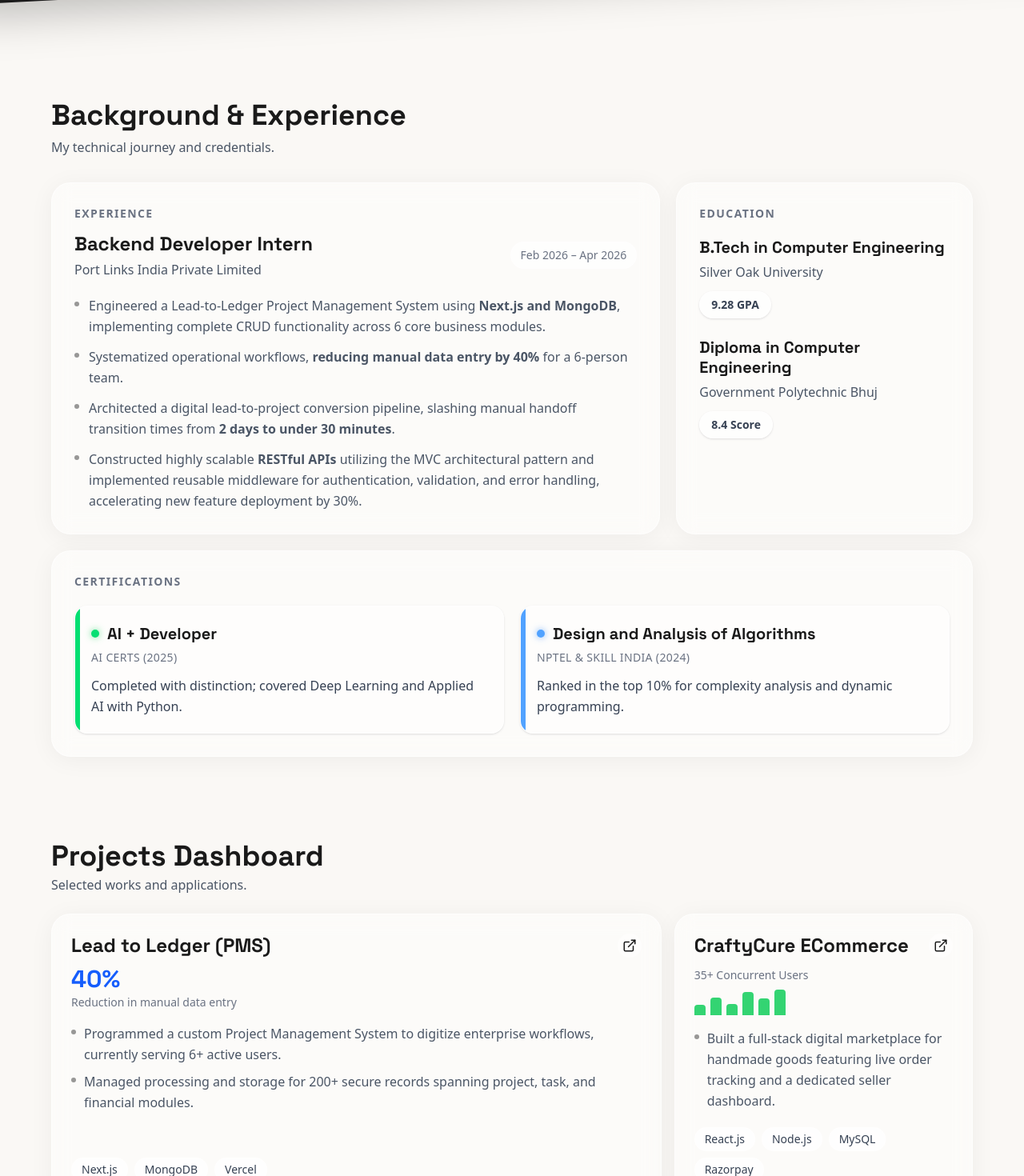
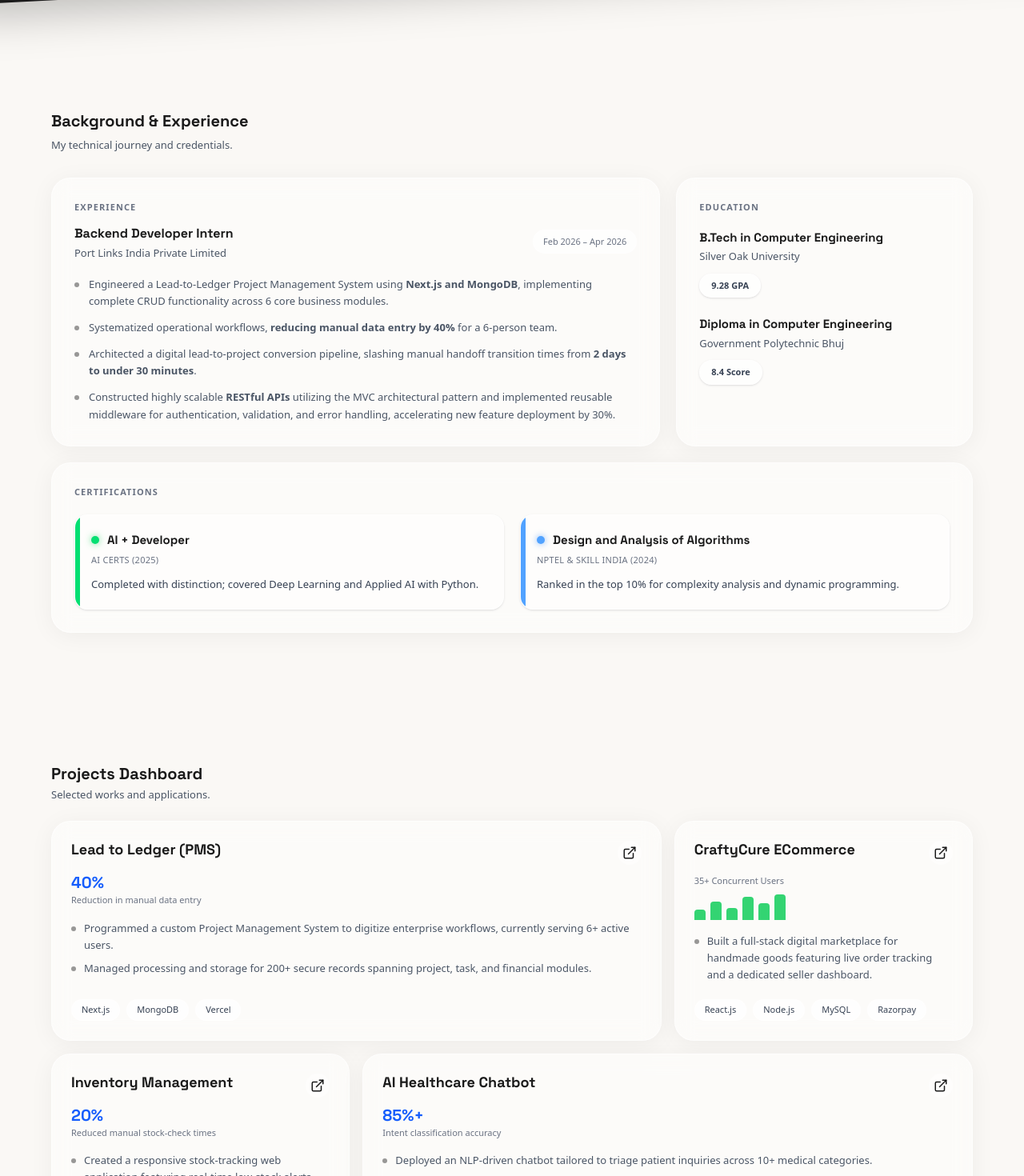
Before and after one commit to MONIL555/Portfolio, a Next.js app: page / in a window 1280 px wide. Shown: the part 1040-2510 px from the top of the page at 80% size. Built offline with nearby package versions, Linux system fonts and the light colour scheme.

Commit message:
fix: responsiveness

```diff
--- a/src/components/BentoGrid.jsx
+++ b/src/components/BentoGrid.jsx
@@ -4,8 +4,8 @@ export default function BentoGrid() {
   return (
     <section id="experience" className="min-h-screen flex flex-col justify-center pt-20 pb-10 px-8 md:px-16 max-w-7xl mx-auto w-full">
       <div className="mb-8 mt-12 md:mt-0">
-        <h2 className="text-3xl md:text-4xl font-bold font-[family-name:var(--font-space-grotesk)] mb-2">Background & Experience</h2>
-        <p className="text-gray-600 text-[15px] md:text-base">My technical journey and credentials.</p>
+        <h2 className="text-lg md:text-xl font-bold font-[family-name:var(--font-space-grotesk)] mb-2">Background & Experience</h2>
+        <p className="text-gray-600 text-xs md:text-[13px]">My technical journey and credentials.</p>
       </div>
 
       <div className="grid grid-cols-1 md:grid-cols-3 gap-5 auto-rows-[minmax(200px,auto)]">
@@ -13,16 +13,16 @@ export default function BentoGrid() {
         {/* Experience Card */}
         <div className="glass-panel rounded-3xl p-7 md:col-span-2 flex flex-col justify-between group hover:bg-white/50 transition-colors shadow-sm">
           <div>
-            <p className="text-[13px] md:text-sm font-semibold tracking-widest text-gray-500 mb-3">EXPERIENCE</p>
+            <p className="text-[10px] md:text-[11px] font-semibold tracking-widest text-gray-500 mb-3">EXPERIENCE</p>
             <div className="flex flex-col md:flex-row md:items-center justify-between mb-5">
               <div>
-                <h3 className="text-xl md:text-2xl font-bold font-[family-name:var(--font-space-grotesk)] mb-1">Backend Developer Intern</h3>
-                <p className="text-[15px] md:text-base text-gray-600 font-medium">Port Links India Private Limited</p>
+                <h3 className="text-[15px] md:text-base font-bold font-[family-name:var(--font-space-grotesk)] mb-1">Backend Developer Intern</h3>
+                <p className="text-xs md:text-[13px] text-gray-600 font-medium">Port Links India Private Limited</p>
               </div>
-              <p className="text-[13px] md:text-sm font-medium text-gray-500 bg-white/60 px-3 py-1.5 rounded-full w-max mt-2 md:mt-0 border border-white/40">Feb 2026 – Apr 2026</p>
+              <p className="text-[10px] md:text-[11px] font-medium text-gray-500 bg-white/60 px-3 py-1.5 rounded-full w-max mt-2 md:mt-0 border border-white/40">Feb 2026 – Apr 2026</p>
             </div>
           </div>
-          <ul className="space-y-3 text-gray-600 text-[15px] md:text-base leading-relaxed mt-auto">
+          <ul className="space-y-3 text-gray-600 text-xs md:text-[13px] leading-relaxed mt-auto">
             <li className="flex items-start gap-3">
               <span className="w-1.5 h-1.5 rounded-full bg-black/40 mt-2 flex-shrink-0"></span>
               <span>Engineered a Lead-to-Ledger Project Management System using <strong>Next.js and MongoDB</strong>, implementing complete CRUD functionality across 6 core business modules.</span>
@@ -45,20 +45,20 @@ export default function BentoGrid() {
         {/* Education Card */}
         <div className="glass-panel rounded-3xl p-7 md:col-span-1 flex flex-col justify-between group hover:bg-white/50 transition-colors shadow-sm">
           <div>
-            <p className="text-[13px] md:text-sm font-semibold tracking-widest text-gray-500 mb-5">EDUCATION</p>
+            <p className="text-[10px] md:text-[11px] font-semibold tracking-widest text-gray-500 mb-5">EDUCATION</p>
 
             <div className="mb-6">
-              <h3 className="text-lg md:text-xl font-bold font-[family-name:var(--font-space-grotesk)] mb-1.5 leading-tight">B.Tech in Computer Engineering</h3>
-              <p className="text-[15px] md:text-base text-gray-600 mb-3 font-medium">Silver Oak University</p>
-              <div className="inline-flex items-center w-max px-3.5 py-1.5 bg-white/60 border border-white/40 rounded-full text-[13px] md:text-sm font-semibold shadow-sm text-gray-700">
+              <h3 className="text-sm md:text-[15px] font-bold font-[family-name:var(--font-space-grotesk)] mb-1.5 leading-tight">B.Tech in Computer Engineering</h3>
+              <p className="text-xs md:text-[13px] text-gray-600 mb-3 font-medium">Silver Oak University</p>
+              <div className="inline-flex items-center w-max px-3.5 py-1.5 bg-white/60 border border-white/40 rounded-full text-[10px] md:text-[11px] font-semibold shadow-sm text-gray-700">
                 9.28 GPA
               </div>
             </div>
 
             <div>
-              <h3 className="text-lg md:text-xl font-bold font-[family-name:var(--font-space-grotesk)] mb-1.5 leading-tight">Diploma in Computer Engineering</h3>
-              <p className="text-[15px] md:text-base text-gray-600 mb-3 font-medium">Government Polytechnic Bhuj</p>
-              <div className="inline-flex items-center w-max px-3.5 py-1.5 bg-white/60 border border-white/40 rounded-full text-[13px] md:text-sm font-semibold shadow-sm text-gray-700">
+              <h3 className="text-sm md:text-[15px] font-bold font-[family-name:var(--font-space-grotesk)] mb-1.5 leading-tight">Diploma in Computer Engineering</h3>
+              <p className="text-xs md:text-[13px] text-gray-600 mb-3 font-medium">Government Polytechnic Bhuj</p>
+              <div className="inline-flex items-center w-max px-3.5 py-1.5 bg-white/60 border border-white/40 rounded-full text-[10px] md:text-[11px] font-semibold shadow-sm text-gray-700">
                 8.4 Score
               </div>
             </div>
@@ -67,27 +67,27 @@ export default function BentoGrid() {
 
         {/* Certifications Card */}
         <div className="glass-panel rounded-3xl p-7 md:col-span-3 flex flex-col justify-center group hover:bg-white/50 transition-colors shadow-sm">
-          <p className="text-[13px] md:text-sm font-semibold tracking-widest text-gray-500 mb-5">CERTIFICATIONS</p>
+          <p className="text-[10px] md:text-[11px] font-semibold tracking-widest text-gray-500 mb-5">CERTIFICATIONS</p>
 
           <div className="grid grid-cols-1 md:grid-cols-2 gap-5">
             <div className="p-5 rounded-2xl bg-white/40 border border-white/60 relative overflow-hidden group-hover:bg-white/60 transition-all shadow-sm">
               <div className="absolute top-0 left-0 w-1.5 h-full bg-green-400"></div>
-              <h4 className="text-lg md:text-xl font-bold font-[family-name:var(--font-space-grotesk)] flex items-center gap-2.5 mb-1.5">
+              <h4 className="text-sm md:text-[15px] font-bold font-[family-name:var(--font-space-grotesk)] flex items-center gap-2.5 mb-1.5">
                 <span className="w-2.5 h-2.5 rounded-full bg-green-400 shadow-[0_0_8px_rgba(74,222,128,0.8)]"></span>
                 AI + Developer
               </h4>
-              <p className="text-[13px] md:text-sm text-gray-500 mb-3 font-medium tracking-wide">AI CERTS (2025)</p>
-              <p className="text-[15px] md:text-base text-gray-700 leading-relaxed">Completed with distinction; covered Deep Learning and Applied AI with Python.</p>
+              <p className="text-[10px] md:text-[11px] text-gray-500 mb-3 font-medium tracking-wide">AI CERTS (2025)</p>
+              <p className="text-xs md:text-[13px] text-gray-700 leading-relaxed">Completed with distinction; covered Deep Learning and Applied AI with Python.</p>
             </div>
 
             <div className="p-5 rounded-2xl bg-white/40 border border-white/60 relative overflow-hidden group-hover:bg-white/60 transition-all shadow-sm">
               <div className="absolute top-0 left-0 w-1.5 h-full bg-blue-400"></div>
-              <h4 className="text-lg md:text-xl font-bold font-[family-name:var(--font-space-grotesk)] flex items-center gap-2.5 mb-1.5">
+              <h4 className="text-sm md:text-[15px] font-bold font-[family-name:var(--font-space-grotesk)] flex items-center gap-2.5 mb-1.5">
                 <span className="w-2.5 h-2.5 rounded-full bg-blue-400 shadow-[0_0_8px_rgba(96,165,250,0.8)]"></span>
                 Design and Analysis of Algorithms
               </h4>
-              <p className="text-[13px] md:text-sm text-gray-500 mb-3 font-medium tracking-wide">NPTEL & SKILL INDIA (2024)</p>
-              <p className="text-[15px] md:text-base text-gray-700 leading-relaxed">Ranked in the top 10% for complexity analysis and dynamic programming.</p>
+              <p className="text-[10px] md:text-[11px] text-gray-500 mb-3 font-medium tracking-wide">NPTEL & SKILL INDIA (2024)</p>
+              <p className="text-xs md:text-[13px] text-gray-700 leading-relaxed">Ranked in the top 10% for complexity analysis and dynamic programming.</p>
             </div>
           </div>
         </div>
--- a/src/components/DevTimeline.jsx
+++ b/src/components/DevTimeline.jsx
@@ -212,16 +212,16 @@ function TimelineCard({ index, progress, data, count }) {
       <div className="w-full h-full glass-panel rounded-3xl p-8 flex flex-col justify-between shadow-sm">
         <div>
           <div className="flex justify-between items-start mb-2">
-            <span className="font-[family-name:var(--font-space-grotesk)] text-sm font-bold tracking-widest uppercase text-gray-500">
+            <span className="font-[family-name:var(--font-space-grotesk)] text-[10px] md:text-[11px] font-bold tracking-widest uppercase text-gray-500">
               Phase {data.phase}
             </span>
           </div>
 
-          <h3 className="text-xl md:text-2xl font-bold font-[family-name:var(--font-space-grotesk)] leading-tight mb-4 text-gray-900">
+          <h3 className="text-base md:text-lg font-bold font-[family-name:var(--font-space-grotesk)] leading-tight mb-4 text-gray-900">
             {data.title}
           </h3>
 
-          <p className="text-gray-600 text-sm md:text-base leading-relaxed">
+          <p className="text-gray-600 text-xs md:text-[13px] leading-relaxed">
             {data.desc}
           </p>
         </div>
@@ -230,7 +230,7 @@ function TimelineCard({ index, progress, data, count }) {
           {data.skills.map((sk, j) => (
             <span
               key={j}
-              className="px-4 py-1.5 bg-white/60 backdrop-blur-md rounded-full text-xs font-medium border border-white/40 text-gray-700"
+              className="px-4 py-1.5 bg-white/60 backdrop-blur-md rounded-full text-[10px] md:text-[11px] font-medium border border-white/40 text-gray-700"
             >
               {sk}
             </span>
@@ -294,7 +294,7 @@ export default function DevTimeline() {
           <h2
             className="font-[family-name:var(--font-space-grotesk)]"
             style={{
-              fontSize: "clamp(2rem,5vw,4rem)",
+              fontSize: "clamp(1.5rem,4vw,2.5rem)",
               fontWeight: 800,
               letterSpacing: "-0.03em",
               color: "#1A1A1A",
@@ -304,7 +304,7 @@ export default function DevTimeline() {
           </h2>
           <div style={{
             marginTop: "1rem",
-            fontSize: "0.85rem",
+            fontSize: "0.7rem",
             letterSpacing: "0.15em",
             textTransform: "uppercase",
             fontWeight: 700,
--- a/src/components/ProjectsDashboard.jsx
+++ b/src/components/ProjectsDashboard.jsx
@@ -25,10 +25,10 @@ function AnimatedMetric({ value, label, suffix = "", duration = 2 }) {
 
   return (
     <div ref={ref} className="mt-3 flex flex-col">
-      <span className="text-2xl md:text-3xl font-bold font-[family-name:var(--font-space-grotesk)] text-blue-600 leading-none">
+      <span className="text-lg md:text-xl font-bold font-[family-name:var(--font-space-grotesk)] text-blue-600 leading-none">
         {count}{suffix}
       </span>
-      <span className="text-[13px] md:text-sm text-gray-500 font-medium mt-1">{label}</span>
+      <span className="text-[10px] md:text-[11px] text-gray-500 font-medium mt-1">{label}</span>
     </div>
   );
 }
@@ -70,7 +70,7 @@ export default function ProjectsDashboard() {
       size: "md:col-span-1",
       metric: (
         <div className="mt-3">
-          <span className="text-[13px] md:text-sm text-gray-500 font-medium block mb-1">35+ Concurrent Users</span>
+          <span className="text-[10px] md:text-[11px] text-gray-500 font-medium block mb-1">35+ Concurrent Users</span>
           <AnimatedGraph />
         </div>
       ),
@@ -102,8 +102,8 @@ export default function ProjectsDashboard() {
   return (
     <section id="projects" className="min-h-screen flex flex-col justify-center pt-16 pb-6 px-8 md:px-16 max-w-7xl mx-auto w-full">
       <div className="mb-6 mt-8 md:mt-0">
-        <h2 className="text-3xl md:text-4xl font-bold font-[family-name:var(--font-space-grotesk)] mb-1">Projects Dashboard</h2>
-        <p className="text-gray-600 text-[15px] md:text-base">Selected works and applications.</p>
+        <h2 className="text-lg md:text-xl font-bold font-[family-name:var(--font-space-grotesk)] mb-1">Projects Dashboard</h2>
+        <p className="text-gray-600 text-xs md:text-[13px]">Selected works and applications.</p>
       </div>
 
       <div className="grid grid-cols-1 md:grid-cols-3 gap-4">
@@ -111,14 +111,14 @@ export default function ProjectsDashboard() {
           <div key={i} className={`glass-panel rounded-3xl p-6 flex flex-col justify-between group cursor-pointer hover:bg-white/50 transition-colors shadow-sm ${project.size}`}>
             <div>
               <div className="flex justify-between items-start mb-1">
-                <h3 className="text-xl md:text-2xl font-bold font-[family-name:var(--font-space-grotesk)] leading-tight">{project.title}</h3>
+                <h3 className="text-base md:text-lg font-bold font-[family-name:var(--font-space-grotesk)] leading-tight">{project.title}</h3>
                 <div className="p-1.5 bg-white/40 rounded-full group-hover:bg-black group-hover:text-white transition-colors">
                   <ExternalLink size={18} />
                 </div>
               </div>
               {project.metric}
 
-              <ul className="mt-4 space-y-2 text-gray-600 text-[15px] md:text-base leading-relaxed">
+              <ul className="mt-4 space-y-2 text-gray-600 text-xs md:text-[13px] leading-relaxed">
                 {project.description.map((desc, index) => (
                   <li key={index} className="flex items-start gap-2.5">
                     <span className="w-1.5 h-1.5 rounded-full bg-black/40 mt-2 flex-shrink-0"></span>
@@ -130,7 +130,7 @@ export default function ProjectsDashboard() {
 
             <div className="flex flex-wrap gap-2 mt-5">
               {project.tags.map((tag, j) => (
-                <span key={j} className="px-3 py-1 bg-white/60 backdrop-blur-md rounded-full text-[13px] md:text-sm font-medium border border-white/40 text-gray-700">
+                <span key={j} className="px-3 py-1 bg-white/60 backdrop-blur-md rounded-full text-[10px] md:text-[11px] font-medium border border-white/40 text-gray-700">
                   {tag}
                 </span>
               ))}
--- a/src/components/VelocityTicker.jsx
+++ b/src/components/VelocityTicker.jsx
@@ -2,7 +2,7 @@
 import { motion } from "framer-motion";
 
 export default function VelocityTicker() {
-  const stackText = "JavaScript (ES6+) • Next.js • Tailwind CSS • Node.js • MongoDB • MySQL • Python • FastAPI • ";
+  const stackText = "JavaScript (ES6+) • Next.js • React.js • Redux • Tailwind CSS • Node.js • MongoDB • MySQL • Python • FastAPI • Express.js • ";
 
   return (
     <div className="w-full py-8 overflow-hidden bg-[#1A1A1A] text-[#FAF8F5] -rotate-3 scale-110 my-20 shadow-2xl">
```
Also changed, not shown: src/components/ContactPanel.jsx (+23 -23 lines).
